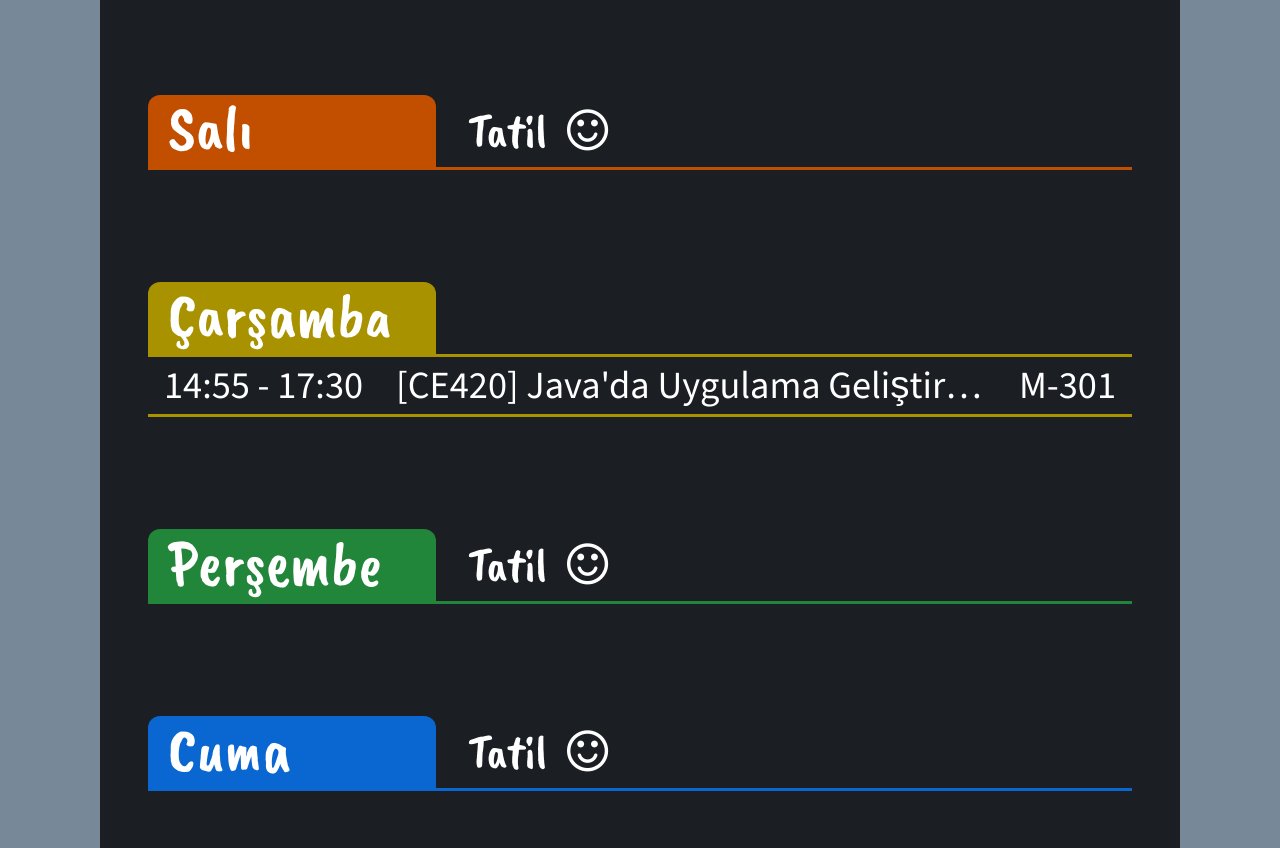
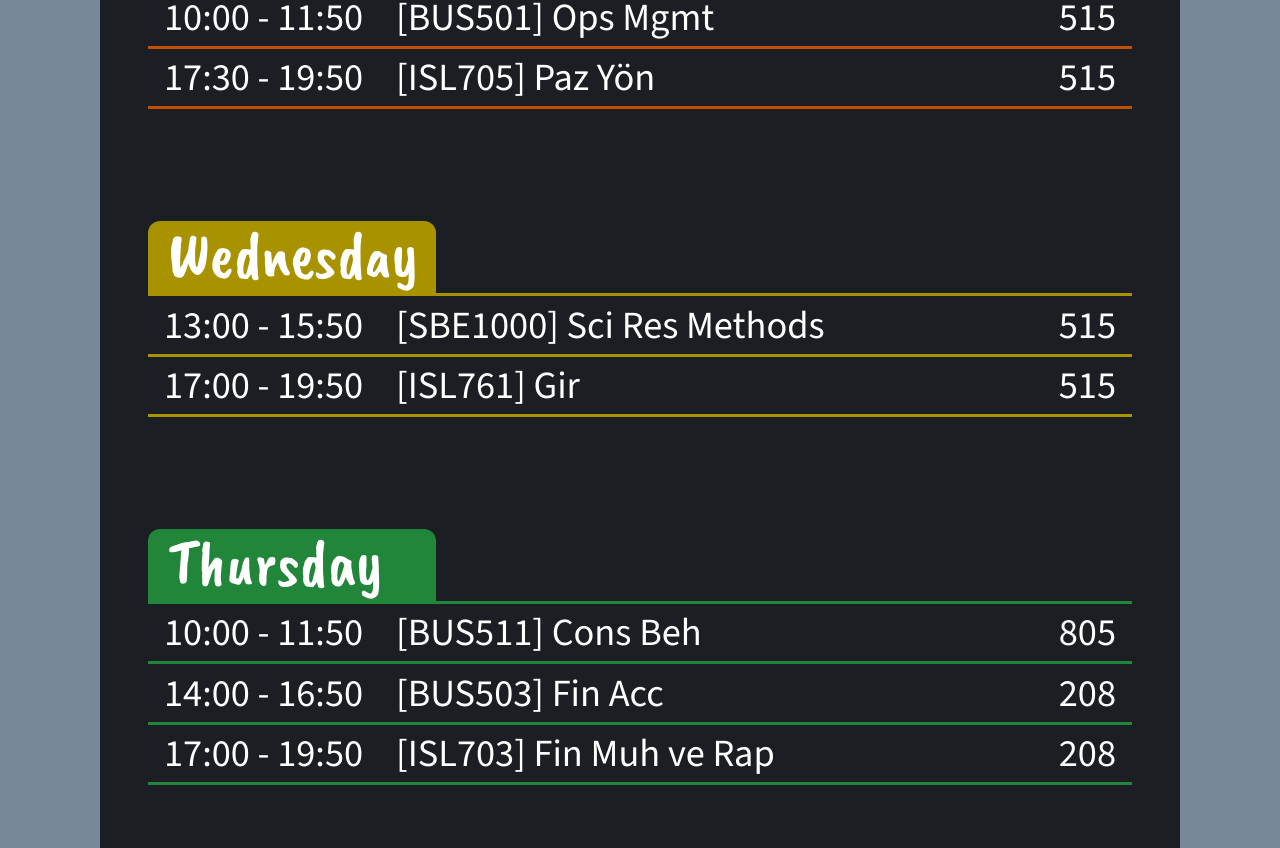
Before and after one commit to osmannyildiz/unidersprog, a plain HTML site: page index.html in a window 1280 px wide. Shown: the part 714-1562 px from the top of the page. Drawn offline with nearby package versions, Linux system fonts and the light colour scheme.

Commit message:
feat: update for d11

```diff
--- a/index.html
+++ b/index.html
@@ -1,10 +1,10 @@
 <!DOCTYPE html>
-<html lang="tr">
+<html lang="en">
 <head>
   <meta charset="UTF-8">
   <meta http-equiv="X-UA-Compatible" content="IE=edge">
   <meta name="viewport" content="width=device-width, initial-scale=1.0">
-  <title>unidersprog-d6</title>
+  <title>unidersprog-d11</title>
   <link rel="preconnect" href="https://fonts.googleapis.com">
   <link rel="preconnect" href="https://fonts.gstatic.com" crossorigin>
   <link href="https://fonts.googleapis.com/css2?family=Caveat+Brush&family=Source+Sans+3:wght@400&display=swap" rel="stylesheet">
@@ -17,7 +17,7 @@
 
       <section v-for="weekday in weekdays" class="weekday" :id="weekday.id">
         <div class="weekday-name">{{ weekday.name }}</div>
-        <div v-if="weekday.sessions.length === 0" class="free-day">Tatil&nbsp;&nbsp;<i class="fa fa-smile-o"></i></div>
+        <div v-if="weekday.sessions.length === 0" class="free-day">No school&nbsp;&nbsp;<i class="fa fa-frown-o"></i></div>
         <div class="table-wrapper">
           <table>
             <tbody>
@@ -33,7 +33,7 @@
       </section>
 
     </div>
-    <span id="last-updated">Son güncelleme: {{ lastUpdated }}</span>
+    <span id="last-updated">Last updated: {{ lastUpdated }}</span>
   </main>
 
   <script src="https://unpkg.com/vue@3"></script>
--- a/index.js
+++ b/index.js
@@ -1,64 +1,108 @@
 Vue.createApp({
   data() {
     return {
-      lastUpdated: "2022-09-19",
+      lastUpdated: "2024-09-25",
       weekdays: [
         {
           id: "monday",
-          name: "Pazartesi",
+          name: "Monday",
           sessions: [
             {
-              startTime: "14:00",
-              endTime: "16:35",
-              courseCode: "CE457",
-              courseName: "Data Mining",
-              place: "A-118",
+              startTime: "13:00",
+              endTime: "15:50",
+              courseCode: "BUS515",
+              courseName: "Inno And Tech Mgmt",
+              place: "805",
             },
             {
-              startTime: "16:45",
-              endTime: "19:20",
-              courseCode: "CE434",
-              courseName: "Computer & Network Security",
-              place: "A-118",
+              startTime: "18:00",
+              endTime: "19:50",
+              courseCode: "ISL707",
+              courseName: "Üretim ve İşl Yön",
+              place: "515",
             },
           ],
         },
         {
           id: "tuesday",
-          name: "Salı",
-          sessions: [],
+          name: "Tuesday",
+          sessions: [
+            {
+              startTime: "10:00",
+              endTime: "11:50",
+              courseCode: "BUS501",
+              courseName: "Ops Mgmt",
+              place: "515",
+            },
+            {
+              startTime: "17:30",
+              endTime: "19:50",
+              courseCode: "ISL705",
+              courseName: "Paz Yön",
+              place: "515",
+            },
+          ],
         },
         {
           id: "wednesday",
-          name: "Çarşamba",
+          name: "Wednesday",
           sessions: [
             {
-              startTime: "14:55",
-              endTime: "17:30",
-              courseCode: "CE420",
-              courseName: "Java'da Uygulama Geliştirme",
-              place: "M-301",
+              startTime: "13:00",
+              endTime: "15:50",
+              courseCode: "SBE1000",
+              courseName: "Sci Res Methods",
+              place: "515",
+            },
+            {
+              startTime: "17:00",
+              endTime: "19:50",
+              courseCode: "ISL761",
+              courseName: "Gir",
+              place: "515",
             },
           ],
         },
         {
           id: "thursday",
-          name: "Perşembe",
-          sessions: [],
+          name: "Thursday",
+          sessions: [
+            {
+              startTime: "10:00",
+              endTime: "11:50",
+              courseCode: "BUS511",
+              courseName: "Cons Beh",
+              place: "805",
+            },
+            {
+              startTime: "14:00",
+              endTime: "16:50",
+              courseCode: "BUS503",
+              courseName: "Fin Acc",
+              place: "208",
+            },
+            {
+              startTime: "17:00",
+              endTime: "19:50",
+              courseCode: "ISL703",
+              courseName: "Fin Muh ve Rap",
+              place: "208",
+            },
+          ],
         },
         {
           id: "friday",
-          name: "Cuma",
+          name: "Friday",
           sessions: [],
         },
         {
           id: "saturday",
-          name: "Cumartesi",
+          name: "Saturday",
           sessions: [],
         },
         {
           id: "sunday",
-          name: "Pazar",
+          name: "Sunday",
           sessions: [],
         },
       ],
```
